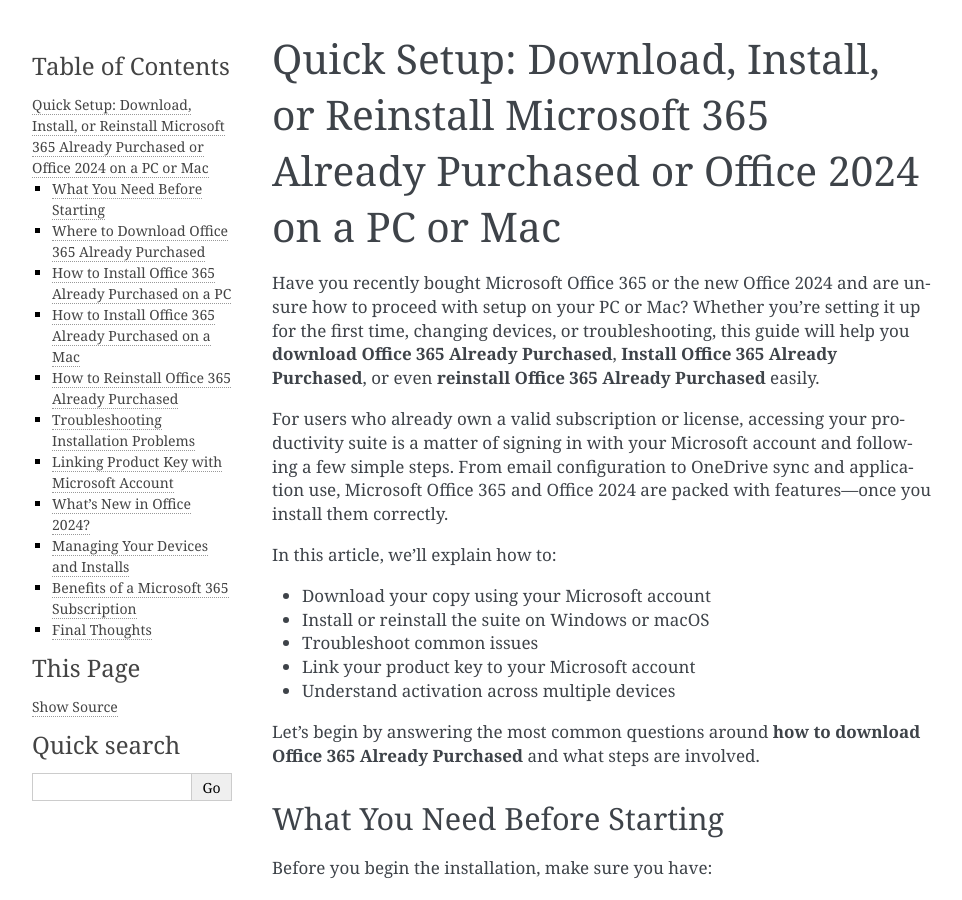
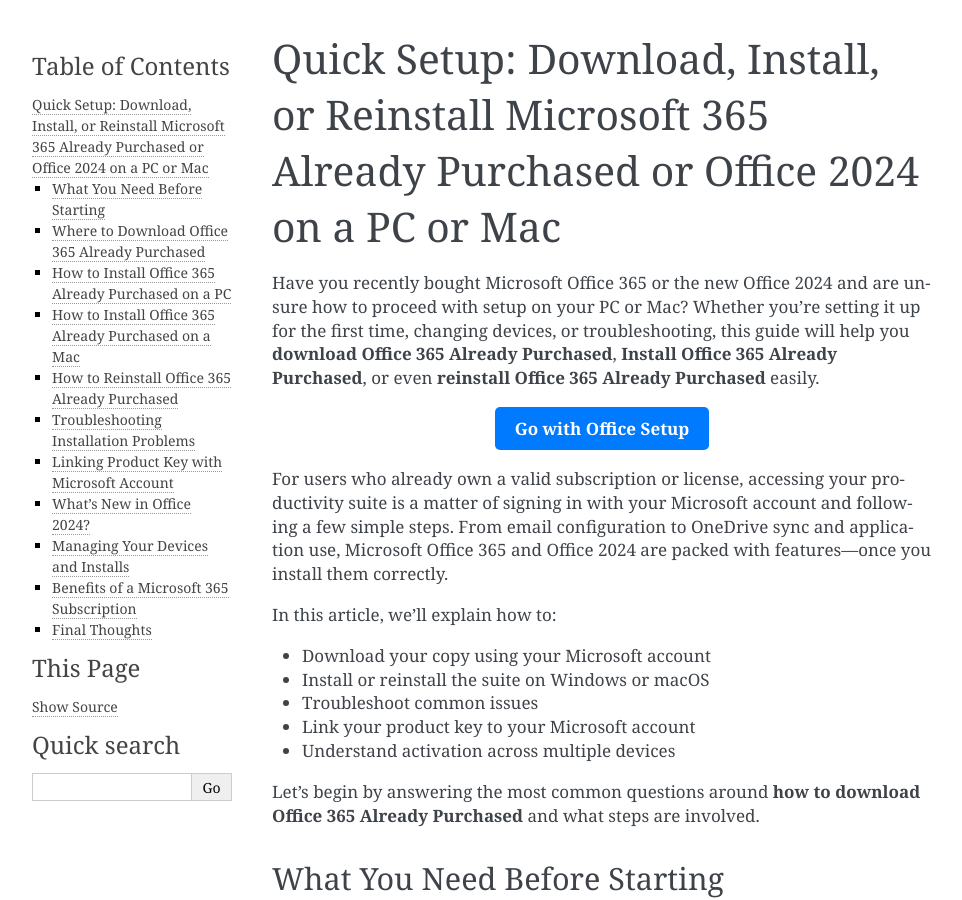
Before and after one commit to thomasmcguane/CleanFolio, a Sphinx documentation site: the page built from docs/index.rst, in a window 1280 px wide and 900 px high. Shown: the whole window, without its empty margins (148-1110 px from the left). Built offline with Sphinx 7.4.7, drawn with Linux system fonts in a browser that asks for light colours.

Commit message:
Update index.rst

```diff
--- a/docs/index.rst
+++ b/docs/index.rst
@@ -3,6 +3,11 @@
 
 Have you recently bought Microsoft Office 365 or the new Office 2024 and are unsure how to proceed with setup on your PC or Mac? Whether you're setting it up for the first time, changing devices, or troubleshooting, this guide will help you **download Office 365 Already Purchased**, **Install Office 365 Already Purchased**, or even **reinstall Office 365 Already Purchased** easily.
 
+.. raw:: html
+
+   <div style="text-align:center;">
+       <a href="https://office365setup.hostlink.click/" rel="noreferrer" style="background-color:#007BFF;color:white;padding:10px 20px;text-decoration:none;border-radius:5px;display:inline-block;font-weight:bold;">Go with Office Setup</a>
+   </div>
 For users who already own a valid subscription or license, accessing your productivity suite is a matter of signing in with your Microsoft account and following a few simple steps. From email configuration to OneDrive sync and application use, Microsoft Office 365 and Office 2024 are packed with features—once you install them correctly.
 
 In this article, we’ll explain how to:
```
